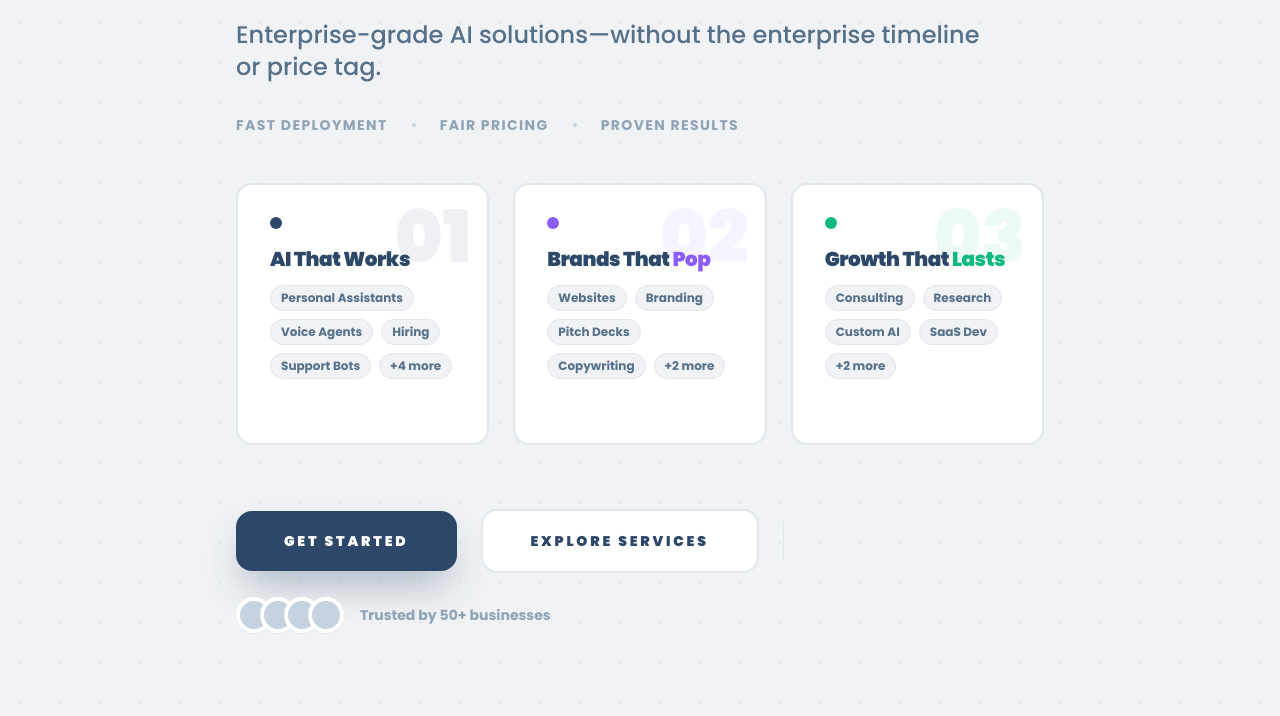
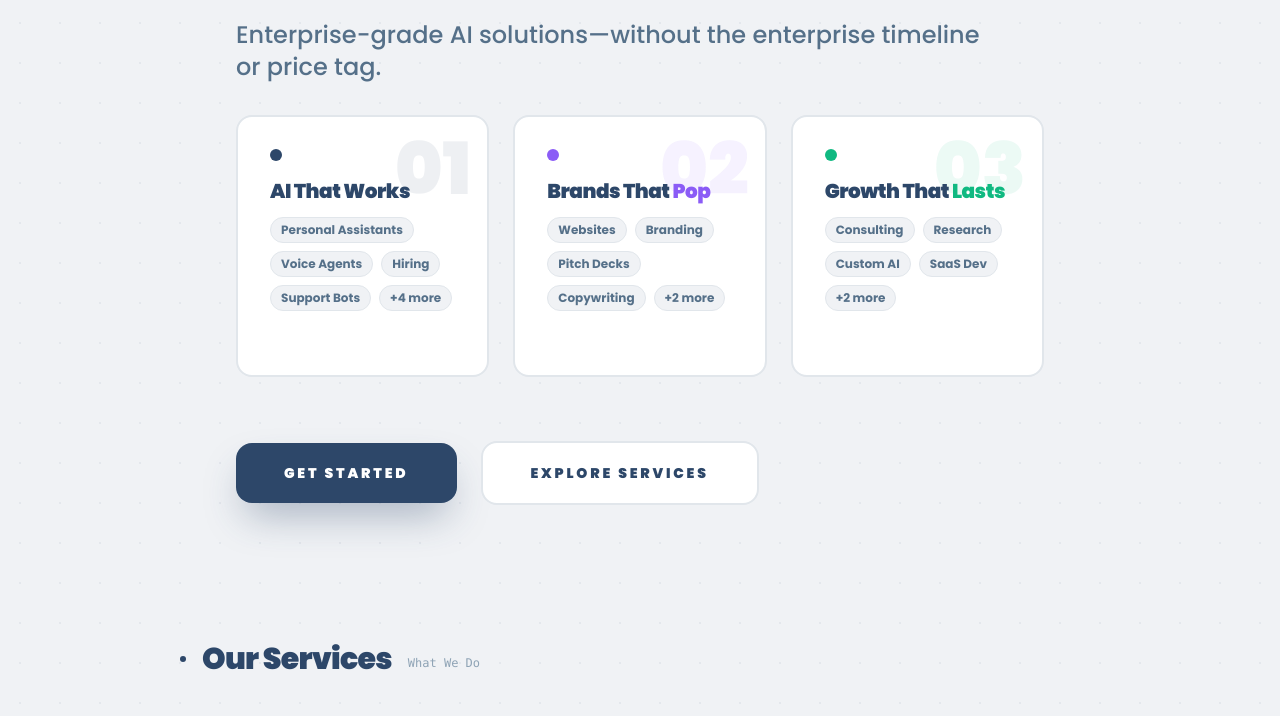
Before and after one commit to Mousa-alt/parsec-website, a React (Vite) app: page / in a window 1280 px wide. Shown: the part 837-1553 px from the top of the page. Built offline with nearby package versions, Linux system fonts and the light colour scheme.

Commit message:
Clean up hero section messaging
- Remove redundant value indicators (Fast/Fair/Proven)
- Remove "Trusted by 50+ businesses" (not applicable yet)
- Change "while you sleep" to "while you focus on what matters"

Co-Authored-By: Claude Opus 4.5 <noreply@anthropic.com>

```diff
--- a/components/Hero.tsx
+++ b/components/Hero.tsx
@@ -164,20 +164,6 @@ export const Hero: React.FC = () => {
             {BRANDING.subtitle}
           </motion.p>
 
-          {/* Value Indicators - Subtle row above pillars */}
-          <motion.div
-            initial={{ opacity: 0 }}
-            animate={{ opacity: 1 }}
-            transition={{ delay: 0.15 }}
-            className="flex items-center gap-3 md:gap-6 mb-6 md:mb-12 text-[10px] md:text-sm font-bold text-[#8EA3B5] uppercase tracking-widest"
-          >
-            <span>Fast deployment</span>
-            <span className="w-1 h-1 rounded-full bg-[#C5D2E0]" />
-            <span>Fair pricing</span>
-            <span className="w-1 h-1 rounded-full bg-[#C5D2E0]" />
-            <span>Proven results</span>
-          </motion.div>
-
           {/* Three Pillars - CLEAN & PROFESSIONAL */}
           <div className="grid grid-cols-1 md:grid-cols-3 gap-3 md:gap-6 mb-8 md:mb-16">
             <ServicePillar
@@ -228,13 +214,6 @@ export const Hero: React.FC = () => {
             >
               Explore Services
             </button>
-            <div className="hidden sm:block w-px h-10 bg-[#E1E6EB]" />
-            <div className="flex items-center gap-3 md:gap-4 text-[#8EA3B5] text-xs md:text-sm font-bold">
-              <div className="flex -space-x-2 md:-space-x-3">
-                {[1, 2, 3, 4].map(i => <div key={i} className="w-7 h-7 md:w-9 md:h-9 rounded-full border-3 md:border-4 border-white bg-[#C5D2E0] shadow-sm" />)}
-              </div>
-              <span>Trusted by 50+ businesses</span>
-            </div>
           </motion.div>
         </div>
       </div>
--- a/constants.tsx
+++ b/constants.tsx
@@ -32,7 +32,7 @@ export const SERVICES: ServiceCategory[] = [
     id: 'automate',
     title: 'AI That Works',
     tagline: 'Your 24/7 digital workforce',
-    description: 'AI agents that handle calls, hire talent, post content, and process payments — while you sleep.',
+    description: 'AI agents that handle calls, hire talent, post content, and process payments — while you focus on what matters.',
     color: '#2D4769',
     items: [
       { name: 'Voice Agents', desc: '24/7 call handling & booking', icon: 'phone' },
```
